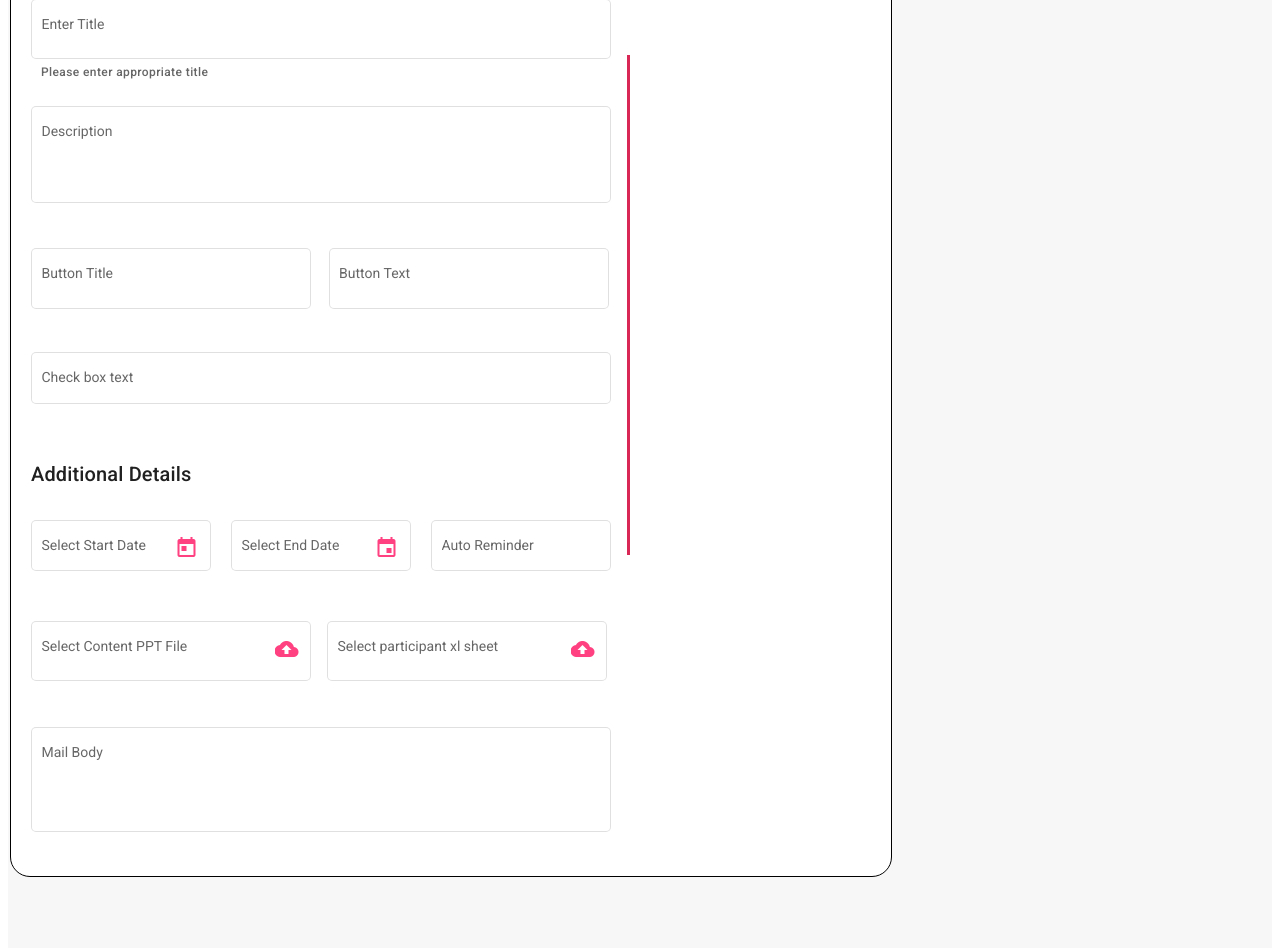
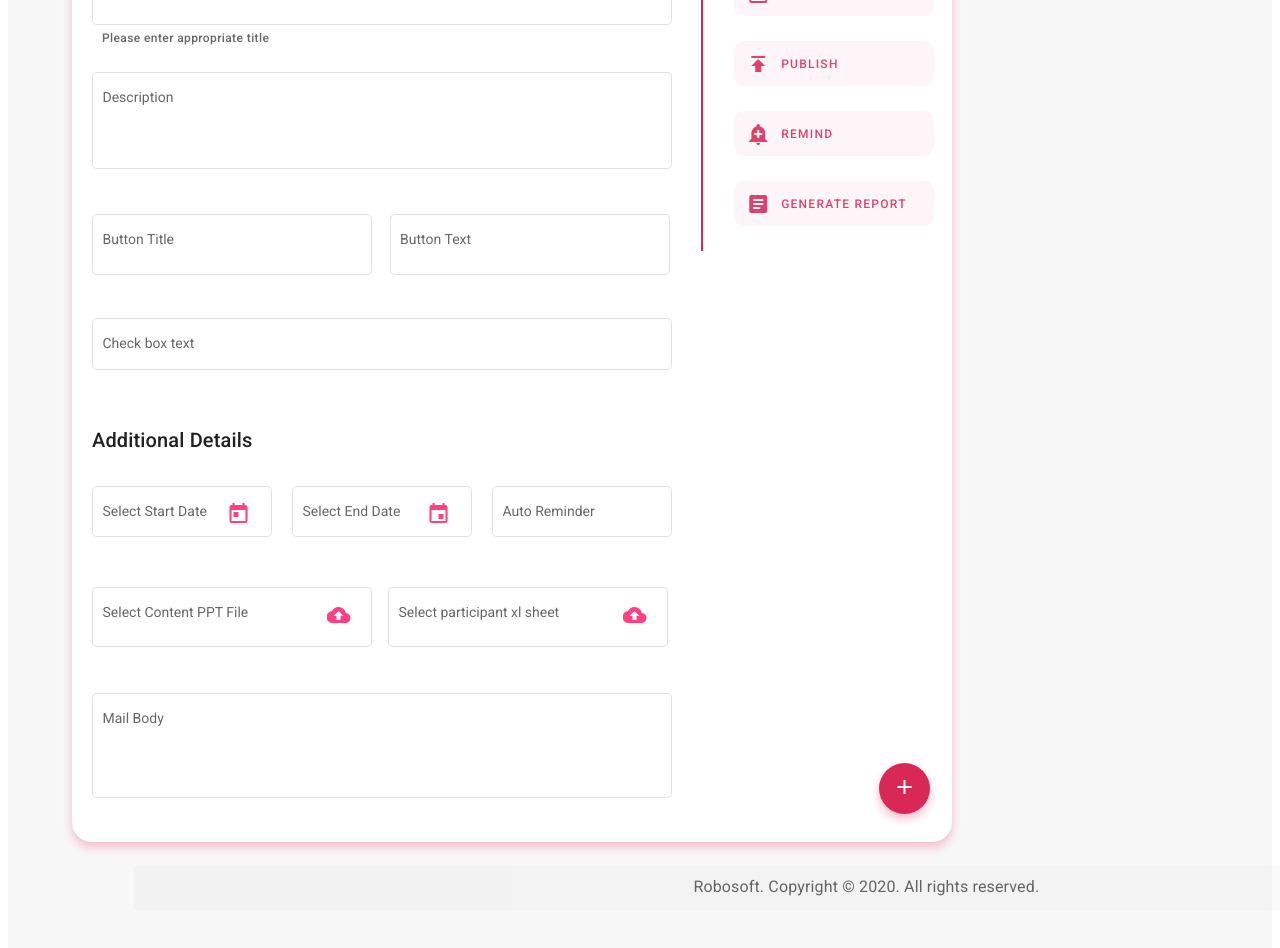
Before and after one commit to KripashreeBhat/InvisionPages, an Angular app in the folder Invisionpages/pages/: page /profile in a window 1280 px wide. Shown: the part 240-1188 px from the top of the page. Built offline with nearby package versions, Linux system fonts and the light colour scheme.

Commit message:
add detail

```diff
--- a/Invisionpages/pages/src/app/app.module.ts
+++ b/Invisionpages/pages/src/app/app.module.ts
@@ -11,6 +11,7 @@ import { EmailCheckComponent } from './email-check/email-check.component';
 import { HeaderComponent } from './header/header.component';
 import { HeaderProfileComponent } from './header-profile/header-profile.component';
 import { ProfileComponent } from './profile/profile.component';
+import { FooterComponent } from './footer/footer.component';
 
 @NgModule({
   declarations: [
@@ -20,7 +21,8 @@ import { ProfileComponent } from './profile/profile.component';
     EmailCheckComponent,
     HeaderComponent,
     HeaderProfileComponent,
-    ProfileComponent
+    ProfileComponent,
+    FooterComponent
   ],
   imports: [
     BrowserModule,
--- /dev/null
+++ b/Invisionpages/pages/src/app/footer/footer.component.css
@@ -0,0 +1,18 @@
+.container{
+    height: 44px;
+    width: 1440px;
+    opacity: 0.98;
+    background-color:  rgba(0,0,0,0.02);
+    /* border:1px solid red; */
+    margin-top:500px;
+    margin-left: 10%
+}
+.label{
+    margin-left: 559px;
+    padding-top: 11px;
+    color: rgba(0,0,0,0.6);
+    font-family: Roboto;
+    font-size: 16px;
+    letter-spacing: 0.15px;
+
+}
--- /dev/null
+++ b/Invisionpages/pages/src/app/footer/footer.component.html
@@ -0,0 +1,5 @@
+<div class="container">
+    <div class="label">
+        Robosoft. Copyright &copy; 2020. All rights reserved.
+    </div>
+</div>
--- /dev/null
+++ b/Invisionpages/pages/src/app/footer/footer.component.ts
@@ -0,0 +1,15 @@
+import { Component, OnInit } from '@angular/core';
+
+@Component({
+  selector: 'app-footer',
+  templateUrl: './footer.component.html',
+  styleUrls: ['./footer.component.css']
+})
+export class FooterComponent implements OnInit {
+
+  constructor() { }
+
+  ngOnInit(): void {
+  }
+
+}
--- a/Invisionpages/pages/src/app/login/login.component.html
+++ b/Invisionpages/pages/src/app/login/login.component.html
@@ -21,7 +21,7 @@
                                         <input matInput formControlName="password">
                                     </mat-form-field>
                                 </div>
-                                <img routerLink="/email" src="assets/FAB.png"><br>
+                                <img  src="assets/FAB.png" routerLink="/profile"/><br>
                                 <span class="forgot-password"><p routerLink='/email' >Forgot Password?</p></span>
 
                             </form>
--- a/Invisionpages/pages/src/app/profile/profile.component.css
+++ b/Invisionpages/pages/src/app/profile/profile.component.css
@@ -1,9 +1,5 @@
 
 /* Your Quesionnaries */
-
-.full{
-    margin-top: 10rem;
-}
 
 .profile-fill {
     border:1px solid #fff;
@@ -11,8 +7,9 @@
     height:476px;
     background-color:#fff;
     border-radius: 20px;
-    margin-top: 50px;
+    margin-top: 20px;
     margin-left: 320px;
+    box-shadow: 0px 5px 10px #f4bbca;
 }
 
 .heading1 {
@@ -92,7 +89,8 @@
 .one {
     font-size:36px;
     position: absolute;
-    padding-left: 1.7rem;
+    /* padding-left: 1.7rem; */
+    padding-left:30%;
     padding-bottom: 15rem;
     margin-top: -0.5rem;
 }
@@ -100,7 +98,8 @@
 .two {
     font-size:36px;
     position: absolute;
-    padding-left: 2.5rem;
+    /* padding-left: 2.5rem; */
+    padding-left: 37%;
     padding-bottom: 15rem;
     margin-top: -0.5rem;
 }
@@ -111,14 +110,15 @@
 .Quesionnarie-container {
 
     background-color: #fff;
-    margin-top: -477px;
-    margin-right: 380px;
-    border:#000 1px solid;
+    margin-top: -480px;
+    margin-right: 320px;
+    /* border:#000 1px solid; */
     border-radius: 20px;
     height: 956px;
     width: 880px;
     float: right;
     position: relative;
+    box-shadow: 0px 5px 10px #f4bbca;
 
 }
 
@@ -255,12 +255,52 @@ margin-top:20px;
     height:70px;
 }
 .verticle{
-    border-left: 3px solid #D92756;
-    height:500px;
-    left:70%;
-    margin-top:-800px;
+    border-left: 2px solid #D92756;
+    height:350px;
+    left:71.5%;
+    margin-top:-920px;
     position: absolute;
 }
 .side-opt{
+    height: 351px;
+    width: 230px;
+    margin-left: 630px;
+    margin-top:-920px
+}
+.side-btn{
+    margin-top:0;
+    width:200px;
+    border-radius: 10px;
+    margin-left:2rem;
+    color: #D92756;
+    font-size: 12px;
+    font-weight: 500;
+    letter-spacing: 1.25px;
+    padding-left:47.17px ;
+
+
 
 }
+.btn-height{
+    margin-top: 15px;
+}
+
+.mat-icon{
+    margin-left:-35px;
+}
+
+.addbtn{
+    border-radius: 200%;
+    width:51px;
+    height:51px;
+    box-shadow: 0px 5px 10px #f4bbca;
+}
+
+.addbtn .mat-icon{
+    margin:auto;
+}
+.addbutton{
+    margin-left:807px;
+    margin-top:507px;
+    padding-bottom: 25px;
+}
--- a/Invisionpages/pages/src/app/profile/profile.component.html
+++ b/Invisionpages/pages/src/app/profile/profile.component.html
@@ -159,12 +159,22 @@
         </form>
       </div>
 
+      <div class="verticle"></div>
       <div class="side-opt">
-        <div class="verticle"></div>
         <div class="button">
+          <button class="secure side-btn"><mat-icon class="date dist" >save</mat-icon>SAVE</button>
+          <button class="secure side-btn btn-height"><mat-icon class="date">preview</mat-icon>PREVIEW</button>
+          <button class="secure side-btn btn-height"><mat-icon class="date">publish</mat-icon>PUBLISH</button>
+          <button class="secure side-btn btn-height"><mat-icon class="date">add_alert</mat-icon>REMIND</button>
+          <button class="secure side-btn btn-height"><mat-icon class="date">article</mat-icon>GENERATE REPORT</button>
 
         </div>
       </div>
+
+      <div class="addbutton">
+        <button class="addbtn"><mat-icon>add</mat-icon></button>
+      </div>
     </div>
   </div>
+  <app-footer></app-footer>
 </div>
```
Also changed, not shown: 1 other file (tests, documents, lock files or other folders).
